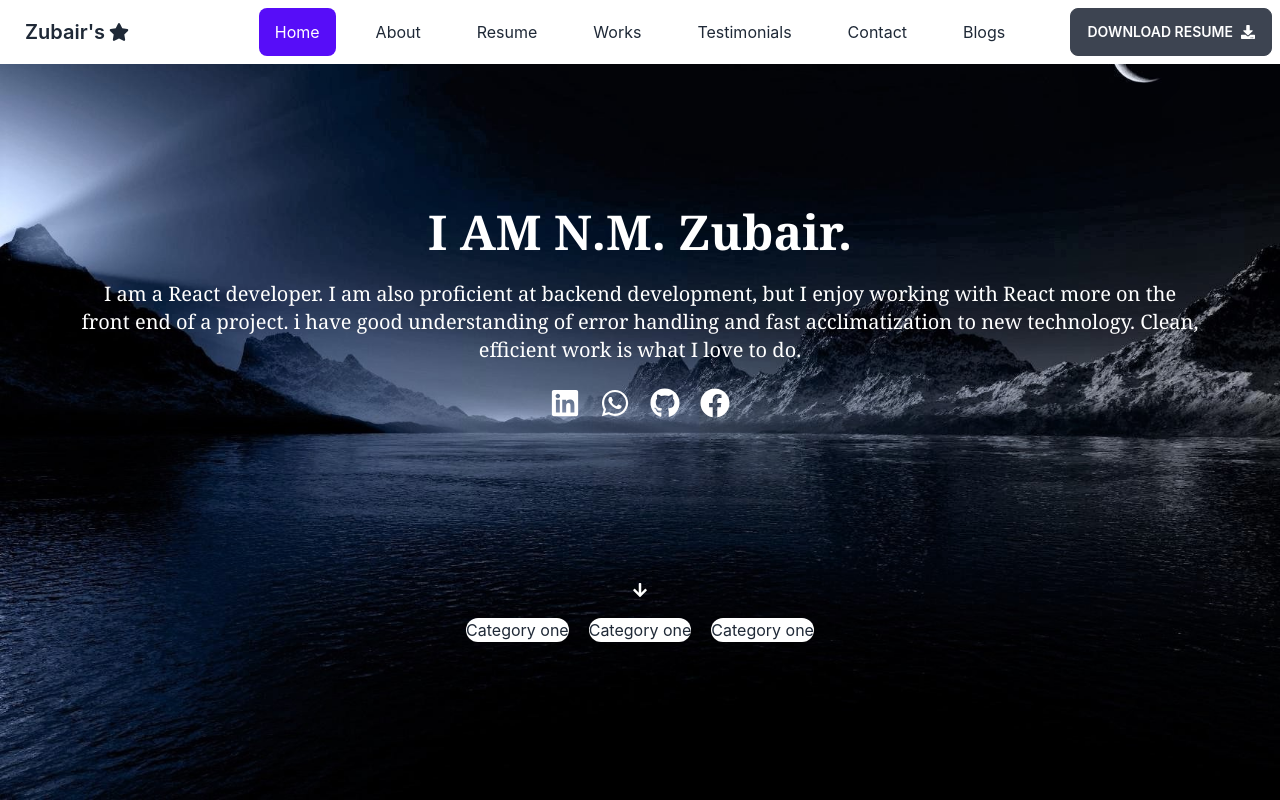
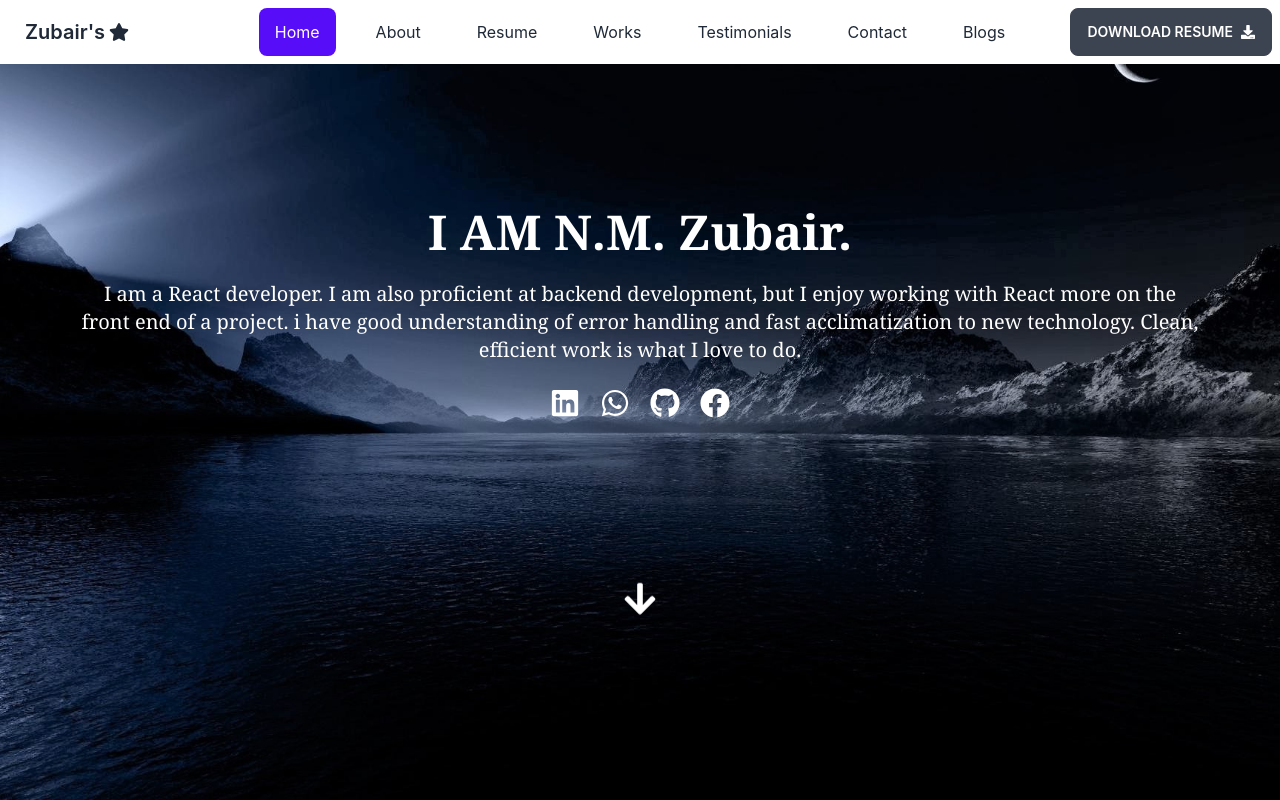
Before and after one commit to codex-zubair/my-portfolio, a React (Create React App) app: page / in a window 1280 px wide. Built offline with nearby package versions, Linux system fonts and the light colour scheme.

Commit message:
added download link by converted and dot env file setup

```diff
--- a/src/Pages/Home/Home.js
+++ b/src/Pages/Home/Home.js
@@ -1,9 +1,15 @@
-import React from 'react';
-import {  FaArrowDown} from 'react-icons/fa';
+import React, { useState } from 'react';
+import {  FaArrowDown , FaArrowAltCircleDown} from 'react-icons/fa';
 import Banner from '../../Componets/Banner/Banner';
 import ProjectCard from '../../Componets/ProjectCard/ProjectCard';
 
 const Home = () => {
+
+    // Show Project State
+    const [display,setDisplay] = useState(false);
+
+
+
     return (
         <div className='flex flex-col items-center'>
 
@@ -11,10 +17,12 @@ const Home = () => {
 
 
             <div className='mt-5 flex flex-col items-center gap-5'>
-                <FaArrowDown className="text-white"></FaArrowDown>
+            <FaArrowDown className="animate-bounce text-white text-4xl"></FaArrowDown>
 
                 <section className='flex gap-5'>
-                    <ProjectCard></ProjectCard>
+                    {display?<ProjectCard></ProjectCard> :<></> }
+
+
                 </section>
             </div>
         </div>
--- a/src/Shared/Navbar/Navbar.js
+++ b/src/Shared/Navbar/Navbar.js
@@ -44,7 +44,7 @@ const Navbar = () => {
                     </ul>
                 </div>
                 <div className="navbar-end">
-                    <a href="https://doc-0o-b8-docs.googleusercontent.com/docs/securesc/td095a10g19k0qectd0illhvb7t0v6dn/s2a90i8k8t12n0aaba9f79k9ivsu8prs/1670822925000/01960886669908100593/01960886669908100593/1FZyx6TuDRE52kY7RN-7UOGwlWucpgFg_?e=download&ax=AEKYgyQMIioFtmygB9kQceMfcx6Q6ZONv2ZfCA5EGf7JKAzW5SuJXnZ1b1q8ehEdAFiixYHYNVZDs-4LBvwF3CWzHKMwIILw2XHnmCBsNJ5OZ4KNwVsb9_QYK0qK2uIOTubikfjWKGEqTyX_nh5VXvRQ9TFPc5N4fZI5KyuYZE9x4o99Vp6OFHIk8Wox2nVUHaZG0WpGzth6NYo6JjBz5v8LWZSQ4VlgOUI42RKlAtUpQuf0_n99eDTD3GNHuuXXEWBUEQuAt2vKjbfS9SX6O0DKScse3rzMaB5h2Esm2o1JkQ0fCVCl0MSE1OevM6LyQDrOMSarEsgRqBDlZgfFYF82bo_oX2O6j4juzUO1dlTSKvDGgpmXQkTUjYXoZMdgyjhefkQ5NYcDLeMIKW_Mhfdc3e5PbPi0aLNoFxSkqREA8ppQ4iFyLTQbNwc8Pshn0wPKzHEWucVF_x1nAIQ61BdX-LgwU74Yeb2rSYKFaDtXQc6luadg-bUAdkITYwU6LyE3DHGkJ5JHJj3BIdVyii9GwDvsT42ZxPfP5XmBweZMkPkSRGekXvXoLWyOq7Rm_z2Sq4UpzzHH1TkeYDiU8Kl2tnm0s1-nakxgc9VT4RXE696EIiEJgDa3R2zzORSx2dW5Uyh25qhLCbVpPsvJ-MO-3_Qw5i51r2ClEDEt3ihGYEWV1ie7ejAOlwFTQ97sZakMHLqevWStIhNoPVr-y9ifWs2xKB6r2e5YOQ3V6ZYpYOCGKOM9xV5seu1GZSdJykNDiNtqutepONV8mjTQvcpoD7tmuHjZ9YQNS6oUf6yXuCbrT9Br-rq7JdGoshnoTQjahe23lsPvhMQukugnoF6x2ww1HRrVVMrY6fzkQePrrk4xanXDaaI0Tv8gXXXjGZx2AHzCwJ0XQEAEGmwBP8ZFTo_TOXmnSUfYyTLeuO01IinB7OHY7jFyjeEmm9-L_pDkYE-JIiaOww&uuid=c9cc47e3-5bd6-4d9c-b489-c90dcd307248&authuser=2&nonce=rk2e5d082gugu&user=01960886669908100593&hash=v5dtm3j2jeh70c1j8nca0tqdajd16q7b" className="btn flex gap-2">Download Resume <FaDownload></FaDownload></a>
+                    <a href={`${process.env.REACT_APP_RESUME}`} className="btn flex gap-2">Download Resume <FaDownload></FaDownload></a>
 
 
 
```
